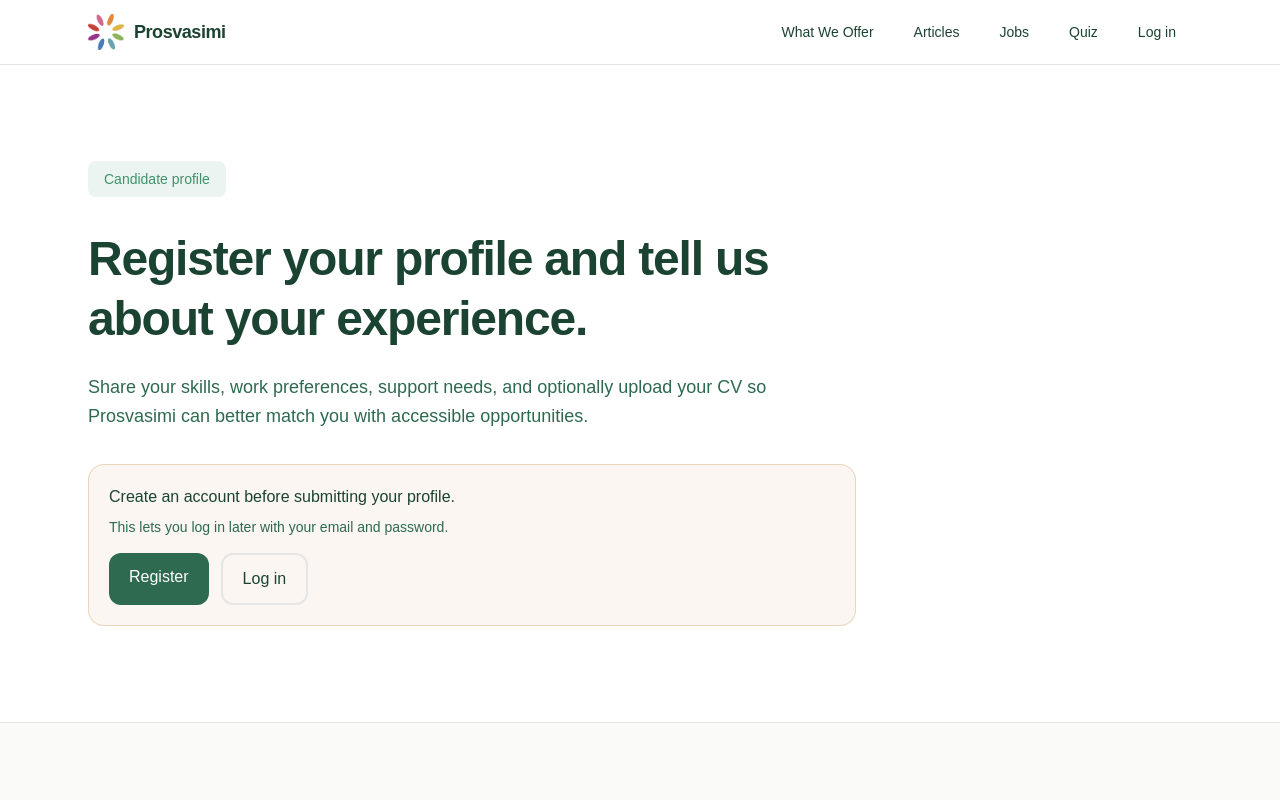
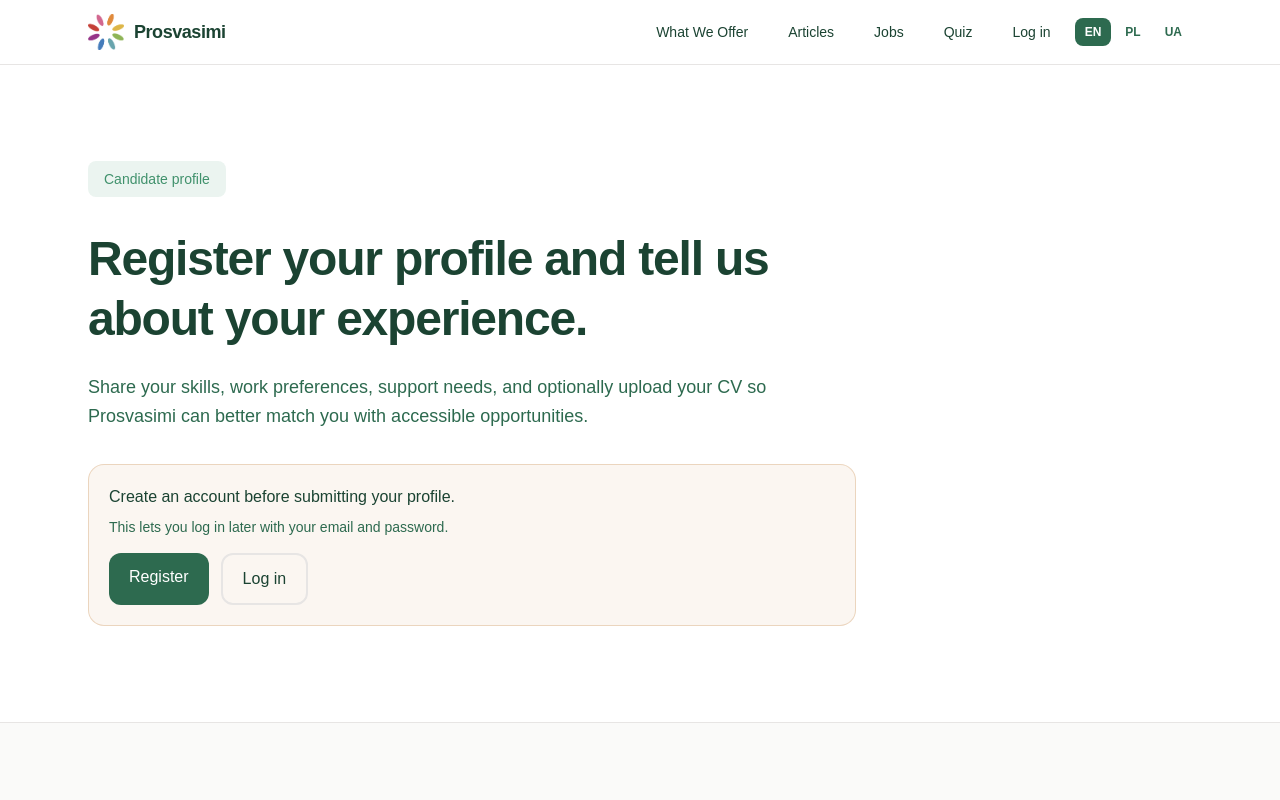
Before and after one commit to AnnaTumanova/prosvasimi, a Next.js app: page /user in a window 1280 px wide. Shown: the top 800 px of the page. Built offline with nearby package versions, Linux system fonts and the light colour scheme; no server answers.

Commit message:
Add language switcher to user profile page

```diff
--- a/src/app/user/page.tsx
+++ b/src/app/user/page.tsx
@@ -168,6 +168,20 @@ export default function UserPage() {
             ) : (
               <Link href="/login" className="px-4 py-2 text-[#1B4332] hover:bg-[#E7E5E4] rounded-lg transition-colors">{t.login}</Link>
             )}
+            <div className="flex items-center gap-1">
+              {(["en", "pl", "ua"] as const).map((option) => (
+                <button
+                  key={option}
+                  type="button"
+                  onClick={() => setLang(option)}
+                  className={`px-2.5 py-1.5 rounded-lg text-xs font-semibold uppercase transition-colors ${
+                    lang === option ? "bg-[#2D6A4F] text-white" : "text-[#2D6A4F] hover:bg-[#E7E5E4]"
+                  }`}
+                >
+                  {option}
+                </button>
+              ))}
+            </div>
           </nav>
         </div>
       </header>
```
